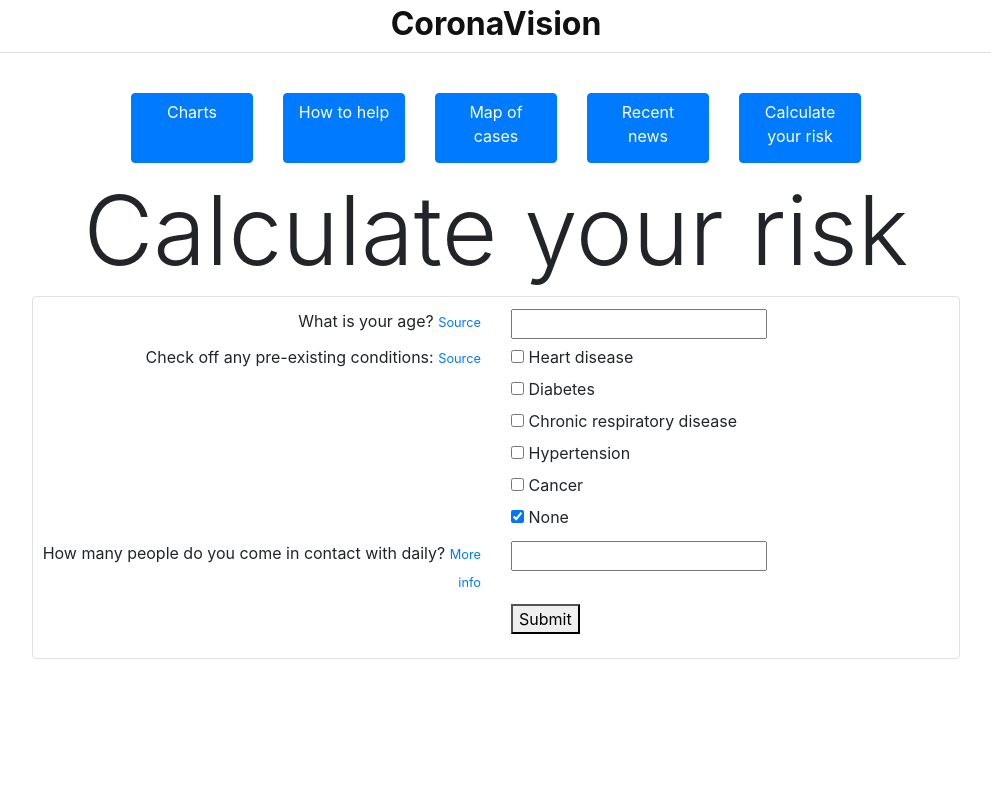
After one commit to myfatemi04/Corona-Vision, a Flask app: page /calculaterisk in a window 1280 px wide. The commit adds this page. Shown: the whole page, without its empty margins (144-1135 px from the left). Run offline with Flask 2, Linux system fonts and the light colour scheme; some libraries are stand-ins or nearby versions.

Commit message:
Added Risk Calculator

```diff
--- a/static/main.css
+++ b/static/main.css
@@ -80,7 +80,7 @@
 	padding-bottom: 10px;
 }
 
-@media (max-width: 568px) {
+@media (max-width: 900px) {
 	.head-container {
 		flex-direction: column;
 	}
@@ -88,6 +88,7 @@
 
 .head-btn {
 	width: 100%;
+	height: 100%;
 }
 
 .form-inline .col-auto {
--- /dev/null
+++ b/templates/calculate_risk.html
@@ -0,0 +1,127 @@
+<html>
+	<head>
+		{% include "styles.html" %}
+		<title>Calculate your risk</title>
+	</head>
+	<body>
+		{% include "navbar.html" %}
+		<div class="p-2 good-width">
+			<div class="text-center">
+				{% include "head.html" %}
+				<h1 class="display-1">Calculate your risk</h1>
+			</div>
+			{% if "submitted" in request.form %}
+				<div class="box d-flex flex-column">
+					<span style="font-size: 3rem;">Results</span>
+					<div style="margin-left: 2em;">
+						<span style="font-size: 2rem;">Age:</span>
+						<p>
+							Your risk based on your age: <b>{{ age_danger }}</b>.<br/>
+							The mortality rate within your age group is <b>{{ age_mortality }}%</b>.<br/>
+							<a class="small" href="https://www.worldometers.info/coronavirus/coronavirus-age-sex-demographics/">
+								Source
+							</a>
+						</p><br/>
+
+						<span style="font-size: 2rem;">Preexisting conditions:</span><br/>
+						<p>
+							{% if "cond_heart" in request.form %}
+								<b>Heart disease</b> has been correlated with Coronavirus (found in 10.5% of deaths).<br/>
+							{% endif %}
+							{% if "cond_diabetes" in request.form %}
+								<b>Diabetes</b> has been correlated with Coronavirus (found in 7.3% of deaths).<br/>
+							{% endif %}
+							{% if "cond_chronic_respiratory_disease" in request.form %}
+								<b>Chronic respiratory disease</b> has been correlated with Coronavirus (found in 6.3% of deaths).<br/>
+							{% endif %}
+							{% if "cond_hypertension" in request.form %}
+								<b>Hypertension</b> has been correlated with Coronavirus (found in 6.0% of deaths).<br/>
+							{% endif %}
+							{% if "cond_cancer" in request.form %}
+								<b>Cancer</b> has been correlated with Coronavirus (found in 5.6% of deaths).<br/>
+							{% endif %}
+							{% if "cond_none" in request.form %}
+								<b>None</b>: your chance of death from Coronavirus is lower (0.9% of deaths had no preexisting conditions).<br/>
+							{% endif %}
+							<a class="small" href="https://www.worldometers.info/coronavirus/coronavirus-age-sex-demographics/#pre-existing-conditions">
+								More info
+							</a>
+						</p><br/>
+
+						<span style="font-size: 2rem;">Contagiousness:</span>
+						<p>
+							Each infected person will spread the virus to roughly 2.24-3.58 people (on average).
+							<a class="small" href="https://www.sciencedirect.com/science/article/pii/S1201971220300539">
+								Source
+							</a>
+							<a class="small" href="https://www.worldometers.info/coronavirus/#repro">
+								More info
+							</a><br/>
+							<b>It's vital that you stay inside, for the safety of others.</b><br/>
+							<a href="https://www.cdc.gov/coronavirus/2019-ncov/if-you-are-sick/steps-when-sick.html">
+								Read this if you think you are sick.
+							</a>
+						</p><br/>
+					</div>
+				</div>
+			{% endif %}
+			<div class="box d-flex flex-column">
+				<form action="/calculaterisk" method="post">
+					<input type="hidden" name="submitted">
+					<div class="grid">
+						<div class="row my-1">
+							<div class="col text-right">
+								<label for="age">What is your age?</label>
+								<a class="small" href="https://www.worldometers.info/coronavirus/coronavirus-age-sex-demographics/">Source</a>
+							</div>
+							<div class="col text-left">
+								<input type="number" id="age" name="age" required>
+							</div>
+						</div>
+						<div class="row my-1">
+							<div class="col text-right">
+								<label>Check off any pre-existing conditions:</label>
+								<a class="small" href="https://www.worldometers.info/coronavirus/coronavirus-age-sex-demographics/#pre-existing-conditions">Source</a>
+							</div>
+							<div class="col text-left">
+								<input type="checkbox" id="cond_heart" name="cond_heart">
+									<label for="cond_heart">Heart disease</label>
+								<br/>
+								<input type="checkbox" id="cond_diabetes" name="cond_heart">
+									<label for="cond_diabetes">Diabetes</label>
+								<br/>
+								<input type="checkbox" id="cond_chronic_respiratory_disease" name="cond_chronic_respiratory_disease">
+									<label for="chronic_respiratory_disease">Chronic respiratory disease</label>
+								<br/>
+								<input type="checkbox" id="cond_hypertension" name="cond_hypertension">
+									<label for="cond_hypertension">Hypertension</label>
+								<br/>
+								<input type="checkbox" id="cond_cancer" name="cond_cancer">
+									<label for="cond_cancer">Cancer</label>
+								<br/>
+								<input type="checkbox" id="cond_none" name="cond_none" checked="checked">
+									<label for="cond_none">None</label>
+								<br/>
+							</div>
+						</div>
+						<div class="row my-1">
+							<div class="col text-right">
+								<label for="contact" required>How many people do you come in contact with daily?</label>
+								<a class="small" href="https://www.worldometers.info/coronavirus/#repro">More info</a>
+							</div>
+							<div class="col text-left">
+								<input type="number" id="contact" name="contact">
+							</div>
+						</div>
+						<div class="row pt-2">
+							<div class="col"></div>
+							<div class="col">
+								<button type="submit">Submit</button>
+							</div>
+						</div>
+					</div>
+				</form>
+			</div>
+		</div>
+	</body>
+</html>
--- a/templates/head.html
+++ b/templates/head.html
@@ -1,22 +1,29 @@
 <div class="text-center head-container pt-2">
-	<div class="col-md-3 pb-2">
+	<div class="row">
+		<div class="col-lg pb-2">
 			<a class="head-btn btn btn-primary" href="/visual">
 				Charts
 			</a>
 		</div>
-	<div class="col-md-3 pb-2">
+		<div class="col-lg pb-2">
 			<a class="head-btn btn btn-primary" href="/whattodo">
 				How to help
 			</a>
 		</div>
-	<div class="col-md-3 pb-2">
+		<div class="col-lg pb-2">
 			<a class="head-btn btn btn-primary" href="/findnearme">
 				Map of cases
 			</a>
 		</div>
-	<div class="col-md-3 pb-2">
+		<div class="col-lg pb-2">
 			<a class="head-btn btn btn-primary" href="/recent">
 				Recent news
 			</a>
 		</div>
+		<div class="col-lg pb-2">
+			<a class="head-btn btn btn-primary" href="/calculaterisk">
+				Calculate your risk
+			</a>
 		</div>
+	</div>
+</div>
--- a/templates/navbar.html
+++ b/templates/navbar.html
@@ -1,5 +1,6 @@
 <div class="sticky-top bg-white text-center border-bottom pb-1 mb-4">
 	<a class="no-deco font-weight-bold" style="font-size: 2rem;" href="/">CoronaVision</a>
+	{% if False %}
 		<br/>
 		<small>
 			{% if 'email' not in session %}
@@ -11,4 +12,5 @@
 				</ul>
 			{% endif %}
 		</small>
+	{% endif %}
 </div>
--- a/templates/whattodo.html
+++ b/templates/whattodo.html
@@ -40,6 +40,7 @@
 				</div>
 			</div>
 			<div class="text-left box">
+
 				<div class="px-2">
 					<h1 class="font-weight-light">Everybody's help matters.</h3>
 					<p class="font-weight-light pl-1">
@@ -51,7 +52,7 @@
 					</a>
 				</div>
 
-				<img class="w-100 border" src="/static/Flatten-The-Curve.png"><br/>
+				<img class="w-50 border mx-auto" src="/static/Flatten-The-Curve.png"><br/>
 
 
 
--- a/web_app.py
+++ b/web_app.py
@@ -24,6 +24,72 @@ app.config['SQLALCHEMY_DATABASE_URI'] = sql_uri
 
 corona_sql.db.init_app(app)
 
+@app.route("/")
+def main_page():
+	return render_template("main_page.html")
+
+@app.route("/findnearme")
+def find_cases_frontend():
+	data_entries = corona_sql.DataEntry.query.all()
+	sorted_data_entries = sorted(
+		data_entries,
+		key=lambda x: x.entry_date,
+		reverse=True
+	)
+	return render_template("find_cases.html", sorted_data_entries=sorted_data_entries)
+
+# example url:
+# /cases/38.9349376/-77.1909653
+# = http://localhost:4040/cases/38.9349376/-77.1909653
+@app.route("/cases")
+def find_cases_backend():
+	ne_lat = float(request.args.get("ne_lat"))
+	ne_lng = float(request.args.get("ne_lng"))
+	sw_lat = float(request.args.get("sw_lat"))
+	sw_lng = float(request.args.get("sw_lng"))
+
+	entry_date_str = request.args.get("date")
+	year, month, day = entry_date_str.split("-")
+	entry_date = datetime.date(int(year), int(month), int(day))
+	cases = corona_sql.find_cases(ne_lat, ne_lng, sw_lat, sw_lng, entry_date)
+
+	return json.dumps([case.json_serializable() for case in cases])
+
+@app.route("/visual")
+def visual_data_page():
+	return render_template("visual.html")
+
+@app.route("/whattodo")
+def what_to_do_page():
+	return render_template("whattodo.html")
+
+@app.route("/recent")
+def recent_page():
+	return render_template("recent.html")
+
+@app.route("/calculaterisk", methods=['GET', 'POST'])
+def calculate_risk_page():
+	if "submitted" in request.form:
+		if "age" not in request.form:
+			return render_template("calculate_risk.html", need_fields=True)
+		age = int(request.form.get("age"))
+		age_bracket = min(age // 10, 8)
+		age_dangers = [
+			"none", "low", "low", "low", "low", "slight", "moderate", "moderate-high", "high"
+		]
+		age_percents = [
+			0, 0.2, 0.2, 0.2, 0.4, 1.3, 3.6, 8.0, 14.8
+		]
+		return render_template("calculate_risk.html",
+			age=age,
+			age_danger=age_dangers[age_bracket],
+			age_mortality=age_percents[age_bracket]
+		)
+	else:
+		return render_template("calculate_risk.html")
+
+'''
+# FEATURES THAT I'M PLANNING TO REMOVE #
 @app.route("/register", methods=["GET", "POST"])
 def register():
 	if request.method == "GET":
@@ -87,46 +153,7 @@ def logout():
 
 	return redirect("/")
 
-@app.route("/")
-def main_page():
-	return render_template("main_page.html")
 
-@app.route("/findnearme")
-def find_cases_frontend():
-	data_entries = corona_sql.DataEntry.query.all()
-	sorted_data_entries = sorted(
-		data_entries,
-		key=lambda x: x.entry_date,
-		reverse=True
-	)
-	return render_template("find_cases.html", sorted_data_entries=sorted_data_entries)
-
-# example url:
-# /cases/38.9349376/-77.1909653
-# = http://localhost:4040/cases/38.9349376/-77.1909653
-@app.route("/cases")
-def find_cases_backend():
-	ne_lat = float(request.args.get("ne_lat"))
-	ne_lng = float(request.args.get("ne_lng"))
-	sw_lat = float(request.args.get("sw_lat"))
-	sw_lng = float(request.args.get("sw_lng"))
-
-	entry_date_str = request.args.get("date")
-	year, month, day = entry_date_str.split("-")
-	entry_date = datetime.date(int(year), int(month), int(day))
-	cases = corona_sql.find_cases(ne_lat, ne_lng, sw_lat, sw_lng, entry_date)
-
-	return json.dumps([case.json_serializable() for case in cases])
-
-@app.route("/visual")
-def visual_data_page():
-	return render_template("visual.html")
-
-@app.route("/whattodo")
-def what_to_do_page():
-	return render_template("whattodo.html")
-
-'''
 @app.route("/submit_data_csv", methods=['GET', 'POST'])
 def submit_data_csv():
 	if request.method == 'GET':
@@ -203,9 +230,7 @@ def approve_data():
 		return "", 200
 '''
 
-@app.route("/recent")
-def recent_page():
-	return render_template("recent.html")
+
 
 if __name__ == "__main__":
 	data_download_thread = Thread(target=import_data.data_download, daemon=True)
```
Also changed, not shown: templates/navbar_old.html (deleted, +0 -34 lines), templates/register.html (deleted, +0 -36 lines), templates/submit_data_csv.html (deleted, +0 -28 lines), templates/submit_data_csv_complete.html (deleted, +0 -17 lines), templates/submit_data_manual.html (deleted, +0 -44 lines). Lines whose indentation alone changed are shown as unchanged.
